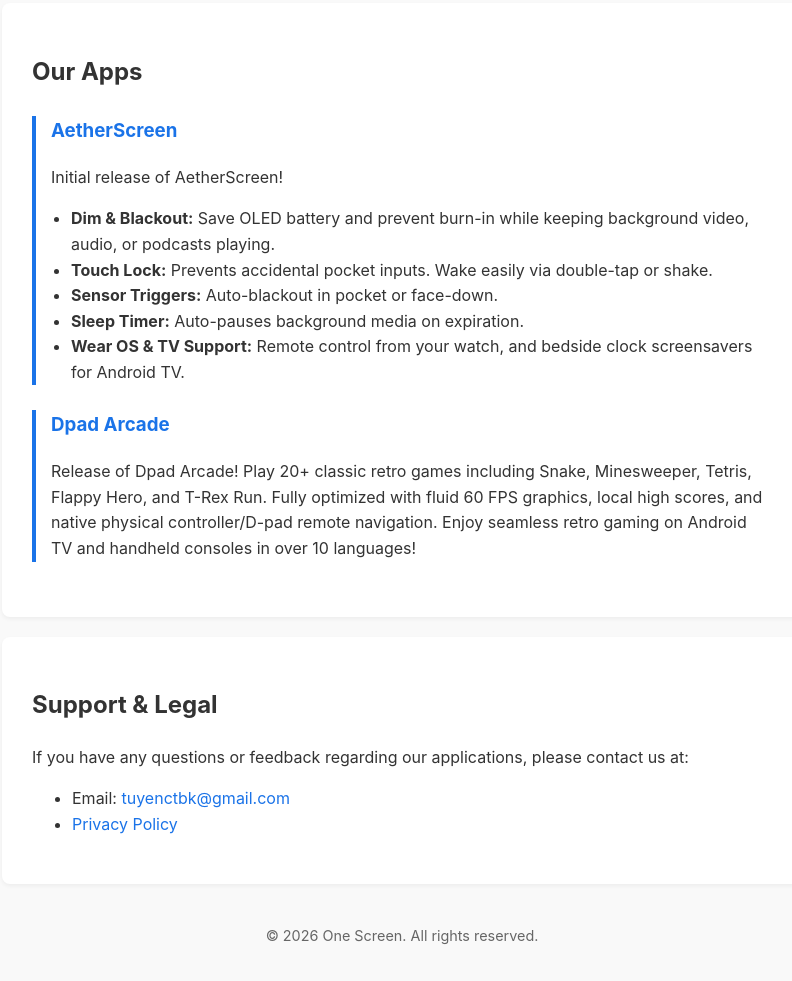
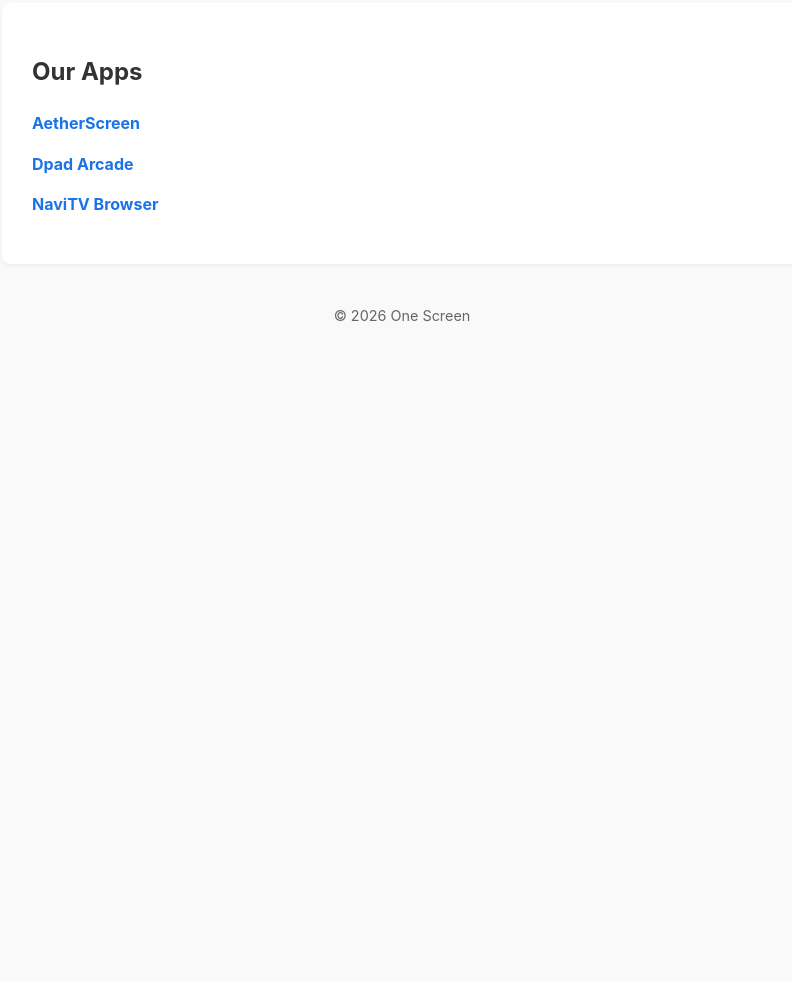
Before and after one commit to tuyenctbk/tuyenctbk.github.io, a plain HTML site: page index.html in a window 1280 px wide. Shown: the part 226-1207 px from the top of the page, without its empty margins (238-1030 px from the left). After the commit the page ends 800 px from the top, so only its background shows below. Drawn offline with Linux system fonts and the light colour scheme.

Commit message:
Refactor app listings and footer in index.html
Updated HTML structure and styling for the app listings and footer.

```diff
--- a/index.html
+++ b/index.html
@@ -5,16 +5,15 @@
     <meta name="viewport" content="width=device-width, initial-scale=1.0">
     <title>One Screen - Official Website</title>
     <style>
-        body {font-family: -apple-system, BlinkMacSystemFont, "Segoe UI", Roboto, Helvetica, Arial, sans-serif; line-height: 1.6; color: #333; max-width: 800px; margin: 0 auto; padding: 20px; background-color: #f9f9f9; }
-        header {text-align: center; padding: 40px 0; background: #fff; border-radius: 8px; box-shadow: 0 2px 4px rgba(0,0,0,0.05); }
-        h1 { margin: 0; color: #1a73e8; }
-        .container {background: #fff; padding: 30px; margin-top: 20px; border-radius: 8px; box-shadow: 0 2px 4px rgba(0,0,0,0.05); }
-        .app-box {border-left: 4px solid #1a73e8; padding-left: 15px; margin: 25px 0; }
-        .app-box h3 { margin-top: 0; color: #1a73e8; }
-        footer {text-align: center; margin-top: 40px; font-size: 0.9em; color: #666; }
-        a { color: #1a73e8; text-decoration: none; }
-        a:hover { text-decoration: underline; }
-        ul.features { padding-left: 20px; }
+        body {font-family: -apple-system, BlinkMacSystemFont, "Segoe UI", Roboto, Helvetica, Arial, sans-serif; line-height: 1.6; color: #333; max-width: 800px; margin: 0 auto; padding: 20px; background-color: #f9f9f9;}
+        header {text-align: center; padding: 40px 0; background: #fff; border-radius: 8px; box-shadow: 0 2px 4px rgba(0,0,0,0.05);}
+        h1 {margin: 0; color: #1a73e8;}
+        .container {background: #fff; padding: 30px; margin-top: 20px; border-radius: 8px; box-shadow: 0 2px 4px rgba(0,0,0,0.05);}
+        .app-list {list-style-type: none; padding: 0;}
+        .app-list li {margin: 15px 0;}
+        footer {text-align: center; margin-top: 40px; font-size: 0.9em; color: #666;}
+        a {color: #1a73e8; text-decoration: none; font-weight: bold;}
+        a:hover {text-decoration: underline;}
     </style>
 </head>
 <body>
@@ -25,36 +24,15 @@
 
     <div class="container">
         <h2>Our Apps</h2>
-
-        <div class="app-box">
-            <h3>AetherScreen</h3>
-            <p>Initial release of AetherScreen!</p>
-            <ul class="features">
-                <li><strong>Dim & Blackout:</strong> Save OLED battery and prevent burn-in while keeping background video, audio, or podcasts playing.</li>
-                <li><strong>Touch Lock:</strong> Prevents accidental pocket inputs. Wake easily via double-tap or shake.</li>
-                <li><strong>Sensor Triggers:</strong> Auto-blackout in pocket or face-down.</li>
-                <li><strong>Sleep Timer:</strong> Auto-pauses background media on expiration.</li>
-                <li><strong>Wear OS & TV Support:</strong> Remote control from your watch, and bedside clock screensavers for Android TV.</li>
-            </ul>
-        </div>
-
-        <div class="app-box">
-            <h3>Dpad Arcade</h3>
-            <p>Release of Dpad Arcade! Play 20+ classic retro games including Snake, Minesweeper, Tetris, Flappy Hero, and T-Rex Run. Fully optimized with fluid 60 FPS graphics, local high scores, and native physical controller/D-pad remote navigation. Enjoy seamless retro gaming on Android TV and handheld consoles in over 10 languages!</p>
-        </div>
-    </div>
-
-    <div class="container">
-        <h2>Support & Legal</h2>
-        <p>If you have any questions or feedback regarding our applications, please contact us at:</p>
-        <ul>
-            <li>Email: <a href="mailto:tuyenctbk@gmail.com">tuyenctbk@gmail.com</a></li>
-            <li><a href="privacy.html">Privacy Policy</a></li>
+        <ul class="app-list">
+            <li><a href="https://play.google.com/store/apps/details?id=com.aetherscreen">AetherScreen</a></li>
+            <li><a href="https://play.google.com/store/apps/details?id=com.tdpham.dpadarcade">Dpad Arcade</a></li>
+            <li><a href="https://play.google.com/store/apps/details?id=com.tdpham.navitvbrowser">NaviTV Browser</a></li>
         </ul>
     </div>
 
     <footer>
-        <p>&copy; 2026 One Screen. All rights reserved.</p>
+        &copy; 2026 One Screen
     </footer>
 </body>
 </html>
```
